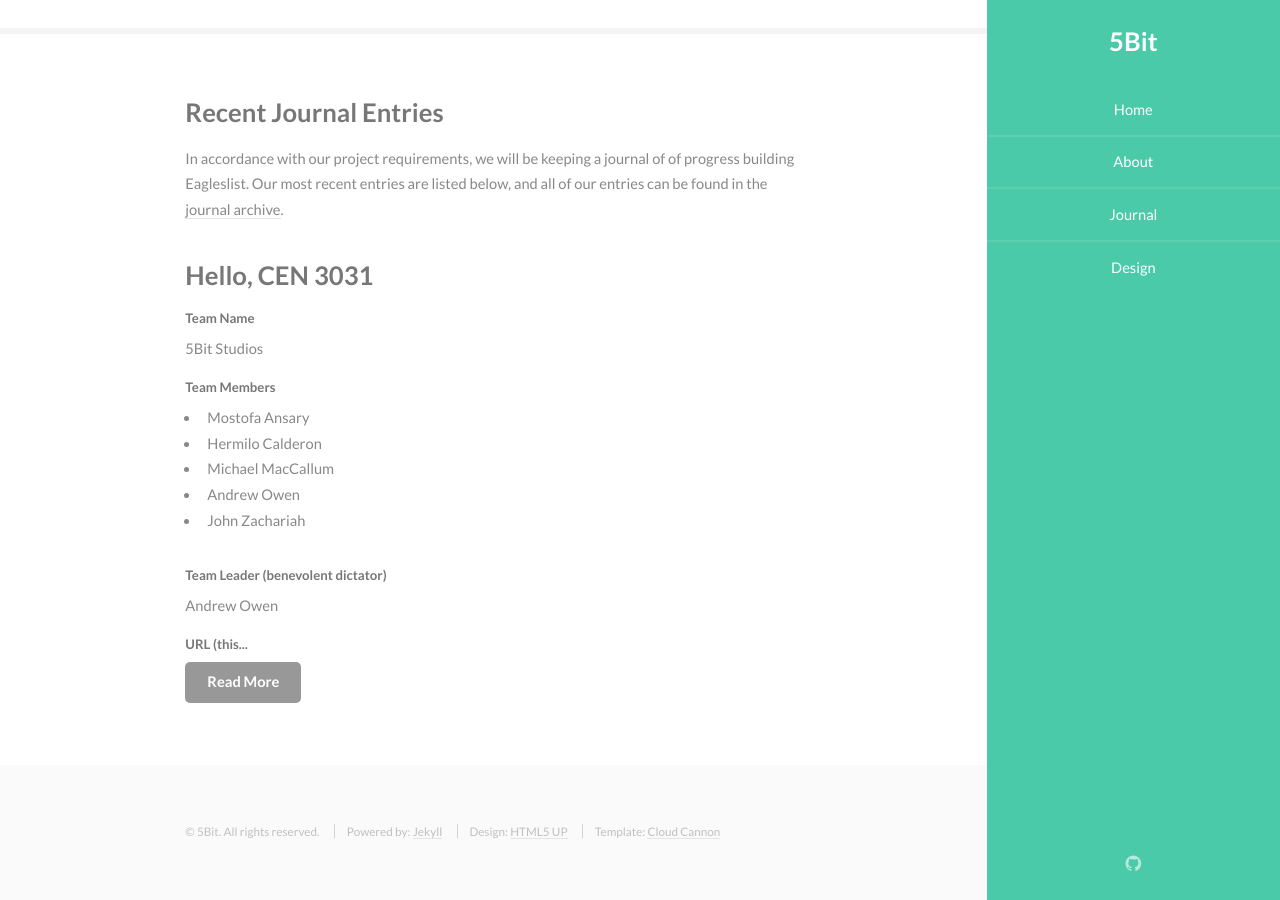
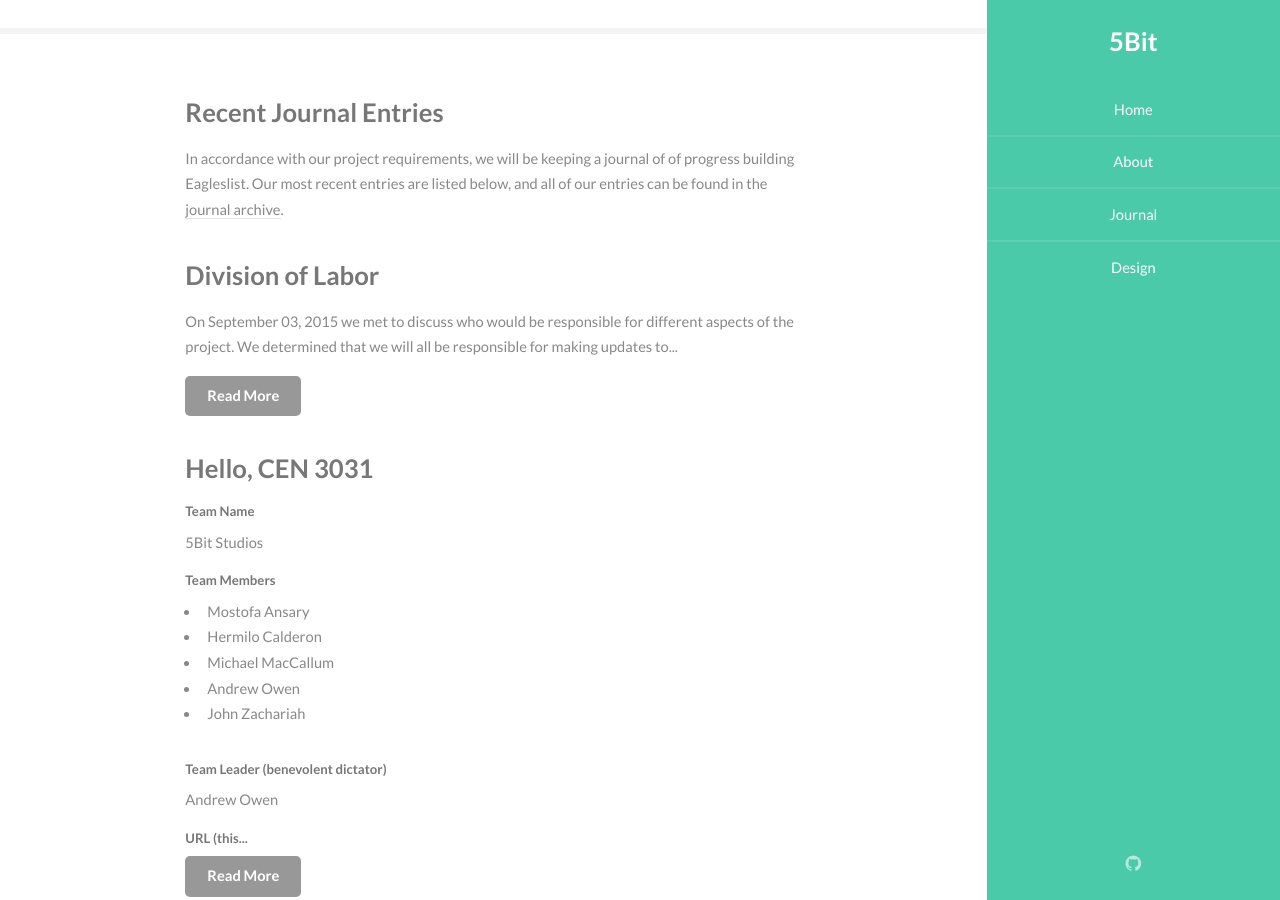
Before and after one commit to 5-Bit/5-bit.github.io, a Jekyll site: the page built from index.html, in a window 1280 px wide and 900 px high, scrolled down 364 px. Built offline with Jekyll 4.4.1, drawn with Linux system fonts in a browser that asks for light colours.

Commit message:
Added division of labor post

```diff
--- /dev/null
+++ b/_posts/2015-09-03-Division-of-Labor.md
@@ -0,0 +1,15 @@
+---
+layout: post
+title: "Division of Labor"
+author: "Michael MacCallum"
+date: 2015-09-03 19:20:00
+---
+
+On {{ page.date | date: '%B %d, %Y' }} we met to discuss who would be responsible for different aspects of the project. We determined that we will all be responsible for making updates to this journal. In terms of the programming aspects of this project, we've settled on the following rough division of labor.
+
+### Andrew & John
+  - Database with SQL
+  - Webservice with Go
+
+### Michael, Hermilo & Mostofa
+  - Application with C# & .Net
--- a/_posts/2015-09-03-Hello-CEN-3031.markdown
+++ b/_posts/2015-09-03-Hello-CEN-3031.markdown
@@ -2,6 +2,7 @@
 layout: post
 title: "Hello, CEN 3031"
 author: "Michael MacCallum"
+date: 2015-09-03 14:30:00
 ---
 
 
```
